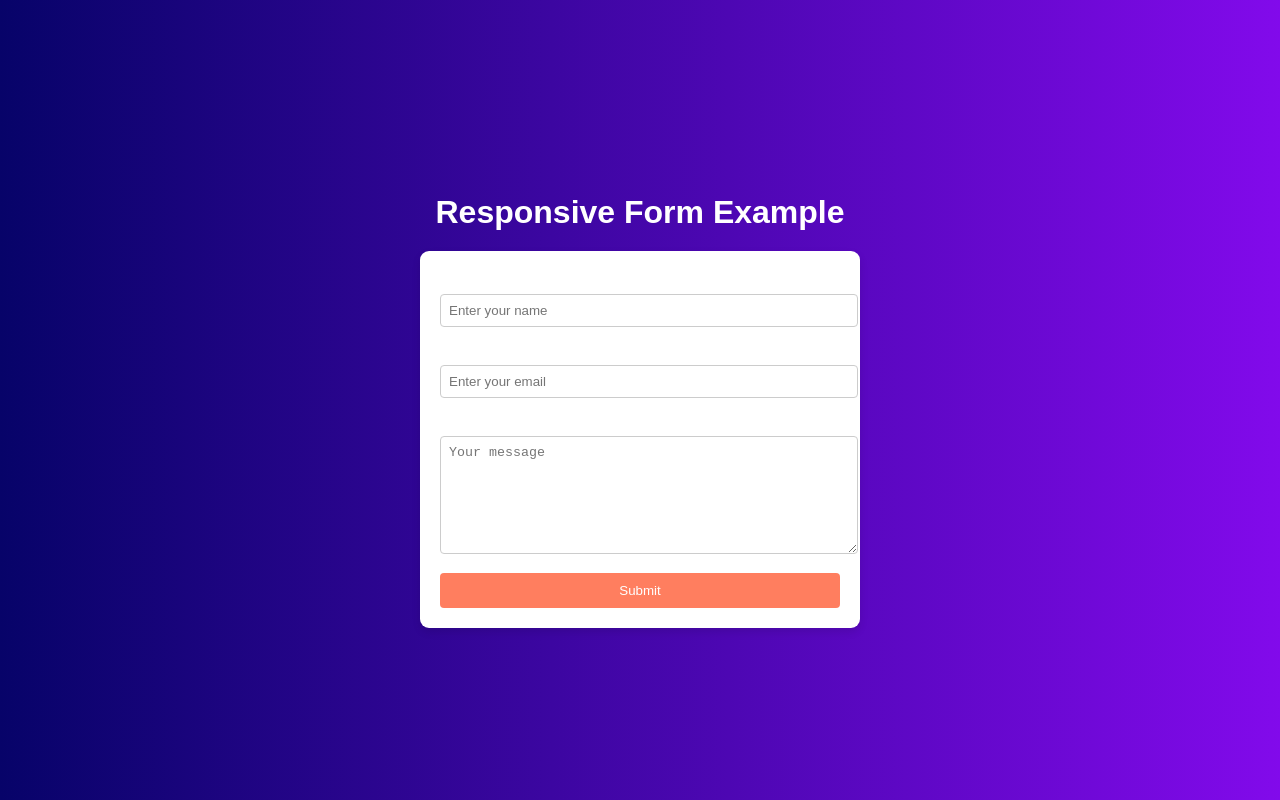
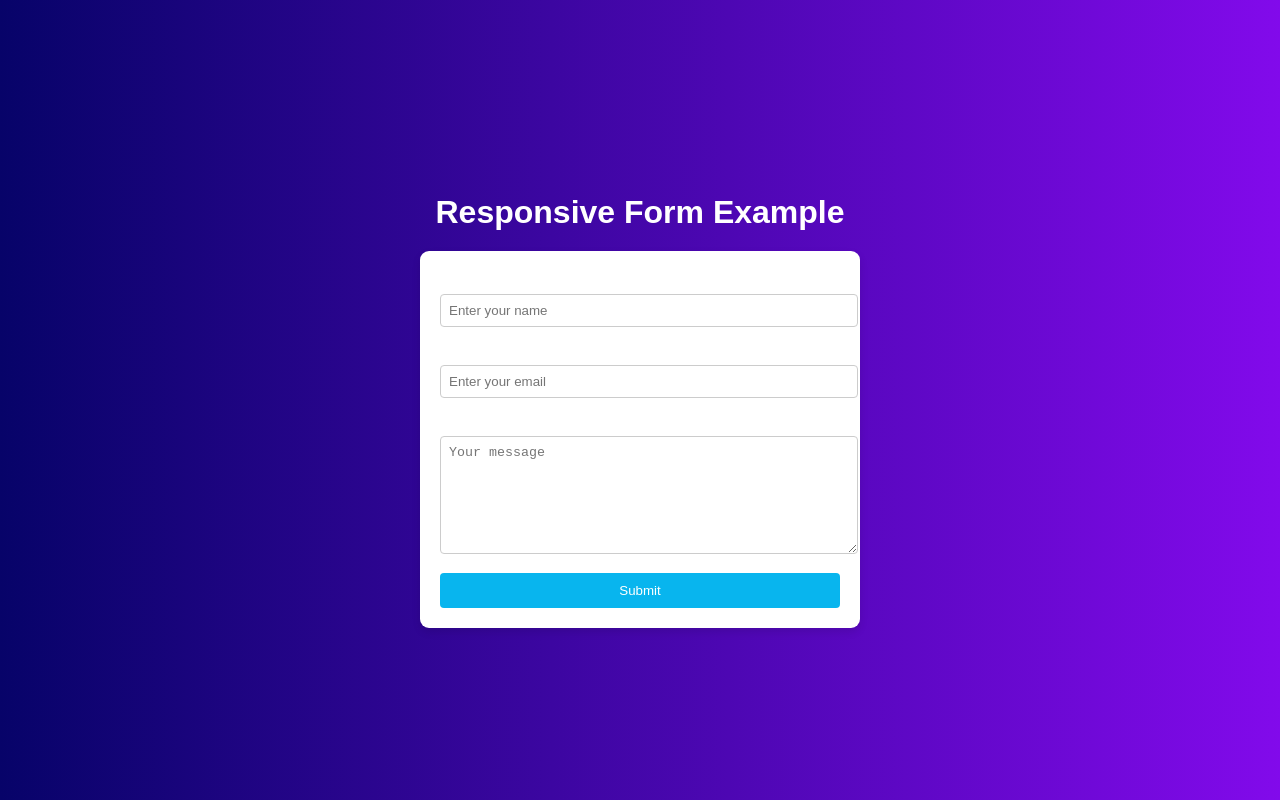
Before and after one commit to Lithasa/LeraningReact, a React (Create React App) app in the folder reactp/: page / in a window 1280 px wide. Built offline with nearby package versions, Linux system fonts and the light colour scheme.

Commit message:
Button color changed

```diff
--- a/reactp/src/App.css
+++ b/reactp/src/App.css
@@ -48,7 +48,7 @@ textarea {
 }
 
 button {
-  background-color: #ff7e5f;
+  background-color: #08b5ee;
   color: white;
   border: none;
   padding: 10px 20px;
```
